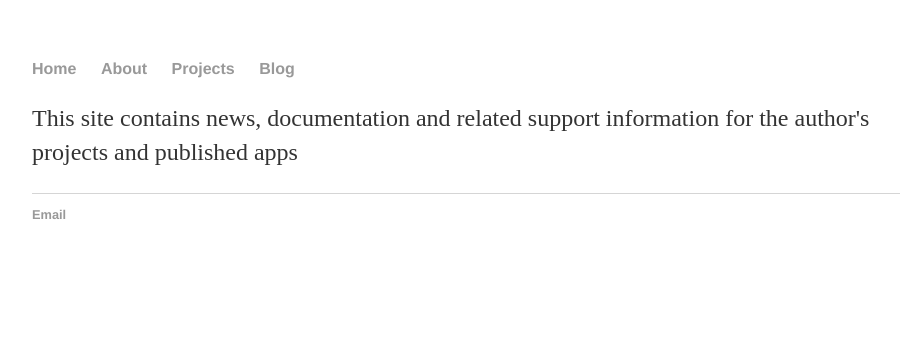
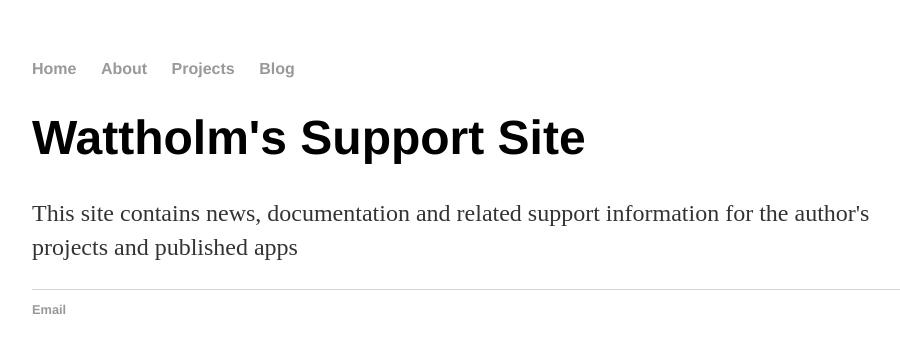
Before and after one commit to Wattholm/Wattholm.github.io, a Jekyll site: the page built from index.html, in a window 1280 px wide. Shown: the top 353 px of the page, without its empty margins (160-1060 px from the left). Built offline with Jekyll 4.4.1, drawn with Linux system fonts in a browser that asks for light colours.

Commit message:
Update index.html

```diff
--- a/index.html
+++ b/index.html
@@ -1,8 +1,9 @@
 ---
 layout: default
-title: "Wattholm's Support Site"
+title: Wattholm's Support Site
 ---
 
 <div class="blurb">
+	<h1>Wattholm's Support Site</h1>
 	<p>This site contains news, documentation and related support information for the author's projects and published apps</p>
 </div><!-- /.blurb -->
```
